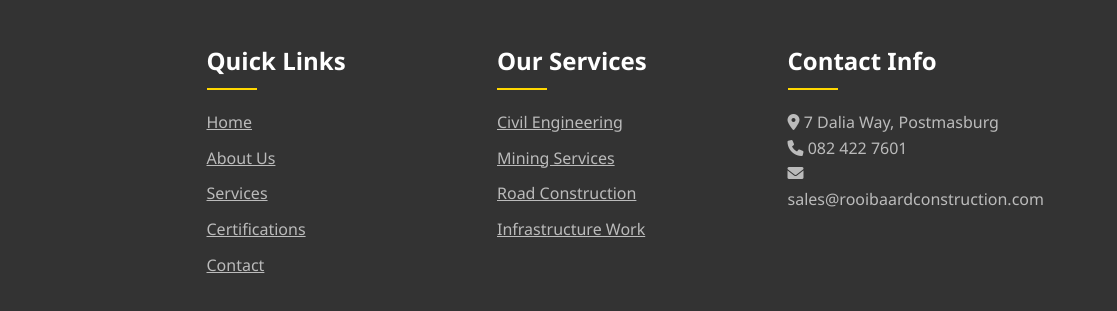
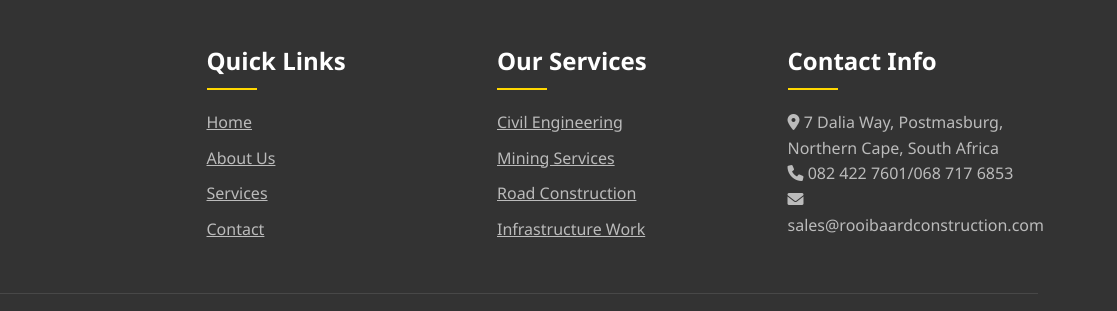
Before and after one commit to KhethoKodes-hub/RooibaardConstruction, a plain HTML site: page services.html in a window 1280 px wide. Shown: the part 2742-3053 px from the top of the page, 163-1280 px from the left. Drawn offline with Linux system fonts and the light colour scheme.

Commit message:
socialmedia

```diff
--- a/services.html
+++ b/services.html
@@ -825,7 +825,7 @@
                         <li><a href="index.html">Home</a></li>
                         <li><a href="about.html">About Us</a></li>
                         <li><a href="services.html">Services</a></li>
-                        <li><a href="certifications.html">Certifications</a></li>
+                        <!--<li><a href="certifications.html">Certifications</a></li>-->
                         <li><a href="contact.html">Contact</a></li>
                     </ul>
                 </div>
@@ -840,8 +840,8 @@
                 </div>
                 <div class="footer-contact">
                     <h3>Contact Info</h3>
-                    <p><i class="fas fa-map-marker-alt"></i> 7 Dalia Way, Postmasburg</p>
-                    <p><i class="fas fa-phone"></i> 082 422 7601</p>
+                    <p><i class="fas fa-map-marker-alt"></i> 7 Dalia Way, Postmasburg, Northern Cape, South Africa</p>
+                    <p><i class="fas fa-phone"></i> 082 422 7601/068 717 6853</p>
                     <p><i class="fas fa-envelope"></i> sales@rooibaardconstruction.com</p>
                 </div>
             </div>
```
Also changed, not shown: about.html (+2 -2 lines), contact.html (+5 -5 lines), index.html (+3 -3 lines).
